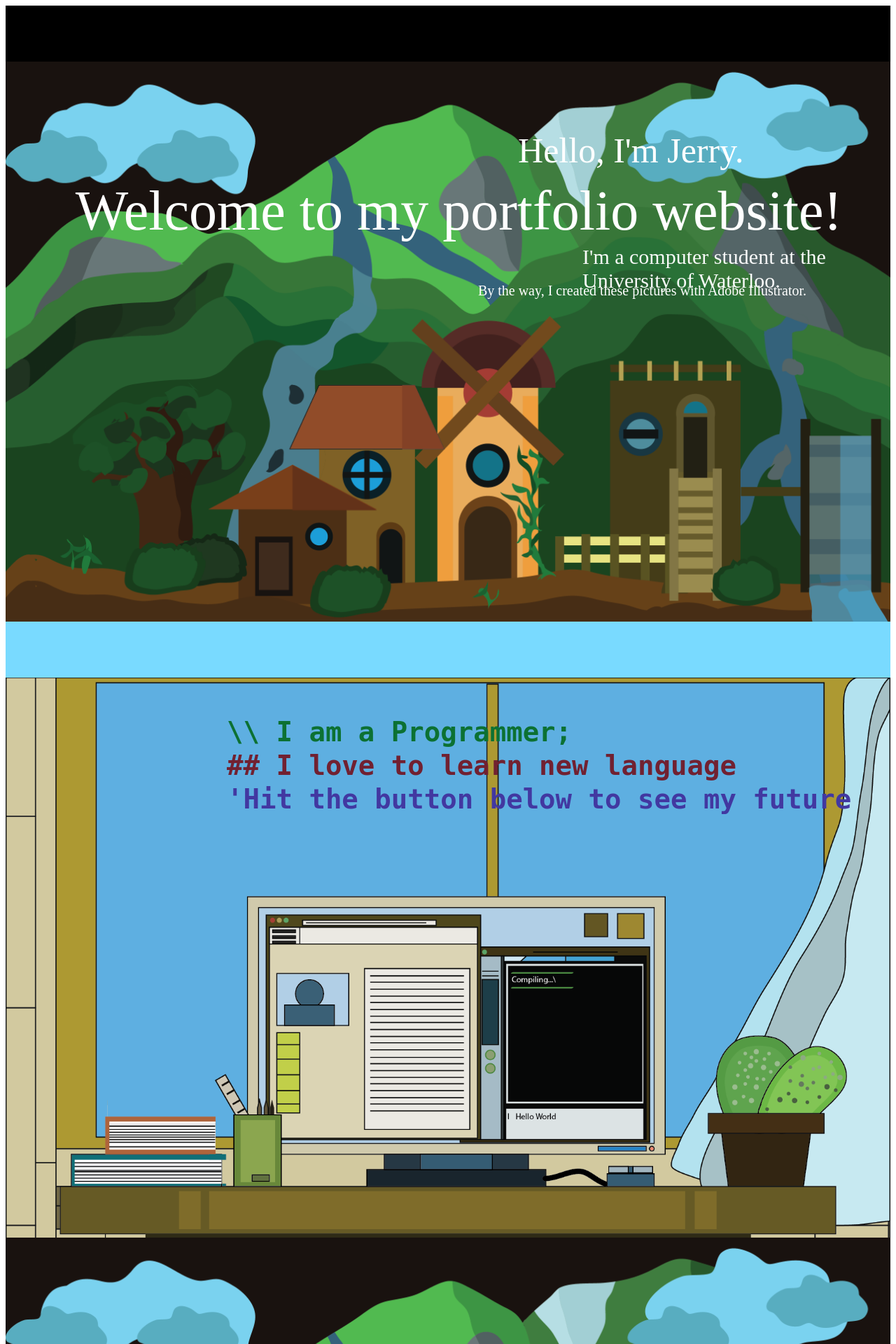
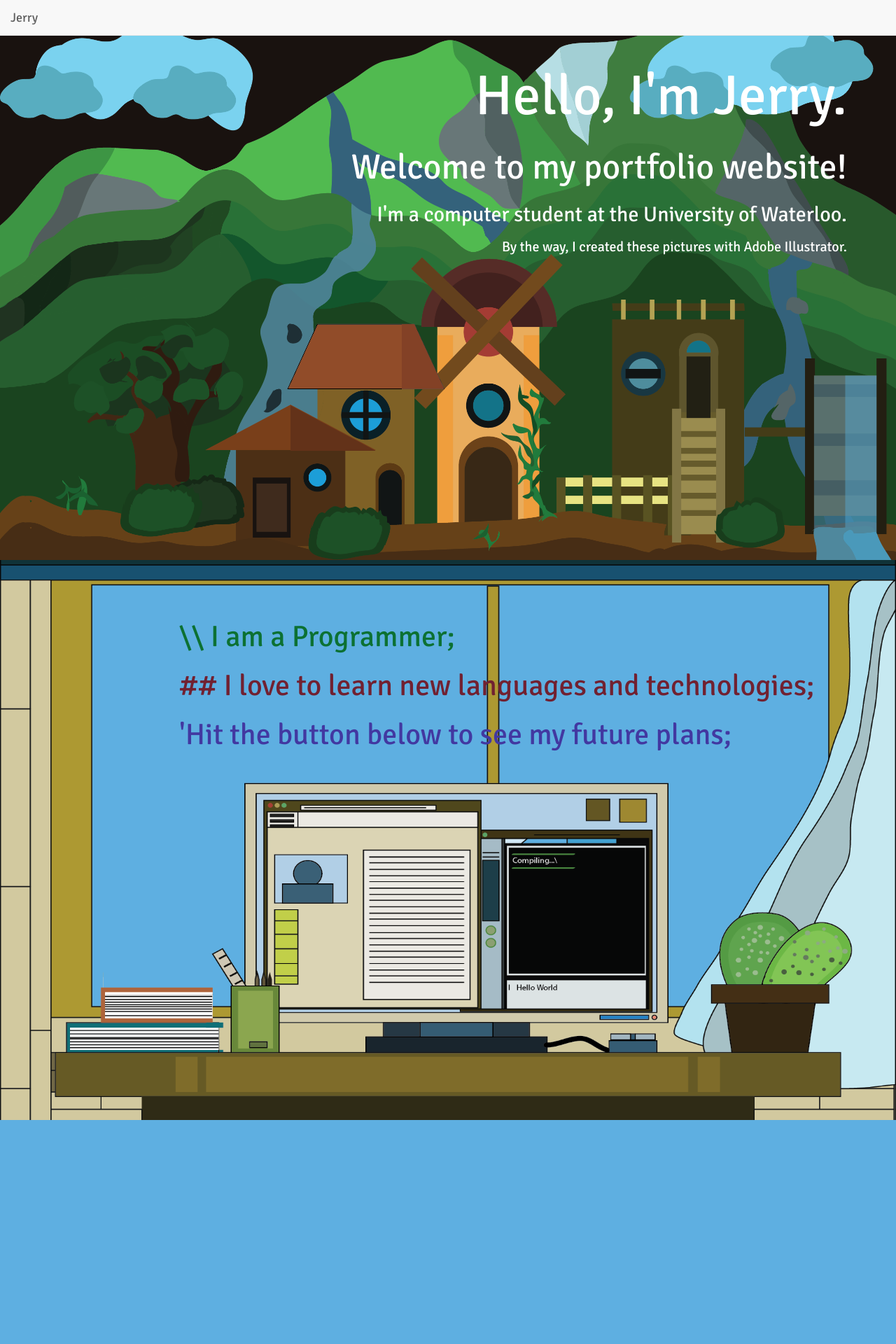
Before and after one commit to InnKeeper513/personnalWebsite, a Django app: page / in a window 1280 px wide. Shown: the top 1920 px of the page at 70% size. After the commit the page ends 1600 px from the top, so only its background shows below. Run offline with Django 3.2, Linux system fonts and the light colour scheme; some libraries are stand-ins or nearby versions.

Commit message:
Dynamic change to screen size

```diff
--- a/jerry_portfolio/urls.py
+++ b/jerry_portfolio/urls.py
@@ -17,7 +17,7 @@ from django.conf.urls import url,include
 from django.contrib import admin
 
 urlpatterns = [
-    url(r'^', include('portfolio.urls')),
+    url(r'', include('portfolio.urls')),
     url(r'^admin/', admin.site.urls),
 
 ]
--- a/portfolio/static/portfolio/css/index.css
+++ b/portfolio/static/portfolio/css/index.css
@@ -1,102 +1,70 @@
-body, html {
-    height: 100%;
-}
-
-.hello2{
-    font-size:80px;
-    color:white;
-    position: fixed;
-    top: 22%;
-    right:6%;
-    -webkit-animation-name: appearing; /* Safari 4.0 - 8.0 */
-    -webkit-animation-duration: 4s; /* Safari 4.0 - 8.0 */
-    animation-name:appearing;
-    z-index:1;
-}
-.hello1{
-    font-size:50px;
-    color:white;
-    position:fixed;
-    top:17%;
-    right:17%;
-    -webkit-animation-name: appearing; /* Safari 4.0 - 8.0 */
-    -webkit-animation-duration: 5s; /* Safari 4.0 - 8.0 */
-    animation-name:appearing;
-    z-index:1;
-}
-.hello3{
-    font-size:30px;
-    color:white;
-    position:fixed;
-    top:40%;
-    left:65%;
-    -webkit-animation-name: appearing; /* Safari 4.0 - 8.0 */
-    -webkit-animation-duration: 7s; /* Safari 4.0 - 8.0 */
-    animation-name:appearing;
-    z-index:1;
-}
-.hello4{
-    font-size:20px;
-    color:white;
-    position:fixed;
-    top:48%;
-    right: 10%;
-    -webkit-animation-name: appearing; /* Safari 4.0 - 8.0 */
-    -webkit-animation-duration: 3s; /* Safari 4.0 - 8.0 */
-    animation-name:appearing;
-    z-index:1;
+#header, .content{
+    width:100vw;
+    height:100vh;
 }
 
 
-.headerbar1{
-    height:80px;
-    top:0px;
-    background-color:black;
-    position:sticky;
-    z-index:2;
-}
-.headerbar2{
-    height:80px;
-    background-color: #79daff;
-    position:sticky;
-    z-index:4;
-}
-.bg {
-    /* The image used */
-    background-image: url("../resource/background image.png");
-    z-index:-1;
-
-    /* Full height */
-    height: 100%;
-    position:relative;
-    left:0px;
-    top:0px;
-    /* Center and scale the image nicely */
-    background-position: center;
-    background-repeat: no-repeat;
-    background-size: cover;
-    background-attachment: fixed
+#header .img-container, .content .img-container{
+    width:100vw;
+    height:100vh;
+    position: absolute;
+    display:flex;
+    justify-content: center;
+    align-items: center;
+    z-index: -1;
+    overflow: hidden;
 }
 
-.computer_bg {
-    /* The image used */
-    background-image: url("../resource/computer.png");
-    z-index:-1;
-    position:relative;
-
-    /* Full height */
-    height: 100%;
-    left:0px;
-
-    /* Center and scale the image nicely */
-    background-position: center;
-    background-repeat: no-repeat;
-    background-size: cover;
-    background-attachment: fixed
-
+#header .img-container{
+    position: fixed;
 }
 
-@keyframes appearing{
-    from {opacity: 0;}
-    to {opacity: 1;}
+#header .img-container img, .content .img-container img{
+    max-width:100vw;
+    max-height:100vh;
+    min-width:calc(100vh / 1652 * 2550);
+    min-height: calc(100vw /2550 * 1652);
+    width: 100%;
 }
+
+#header p{
+  color:white;
+  width: 100%;
+  text-align: right;
+}
+
+.content p{
+  font-size: 3em
+}
+
+#header .container{
+  padding-top: 10vh;
+}
+
+.content .container-fluid{
+  padding-top: 10vh;
+  padding-left: 20vw;
+}
+
+#header .container p:nth-child(1){
+    font-size:80px;
+}
+#header .container p:nth-child(2){
+    font-size:50px;
+}
+#header .container p:nth-child(3){
+    font-size:30px;
+}
+#header .container p:nth-child(4){
+    font-size:20px;
+}
+
+.content .container-fluid p:nth-child(1){
+    color: #0c7133;
+}
+.content .container-fluid p:nth-child(2){
+    color: #712131;
+}
+.content .container-fluid p:nth-child(3){
+    color: #4238a1;
+}
--- /dev/null
+++ b/portfolio/static/portfolio/css/style.css
@@ -0,0 +1,6 @@
+body, html {
+    min-height: 100vh;
+    height: 100%;
+    width: 100%;
+    font-family: 'Signika', sans-serif;
+}
--- /dev/null
+++ b/portfolio/static/portfolio/js/index.js
@@ -0,0 +1,20 @@
+
+const delay = {
+  1: 500,
+  3: 1000,
+  4: 1500,
+  2: 2000,
+};
+
+$(document).ready(function(){
+  $("#header .container p").css("opacity", 0);
+  $("#header .container p").removeAttr("hidden");
+  $("#header .container p").each(function(i){
+    const _this = $(this);
+    setTimeout(function(){
+      _this.animate({
+          opacity: 1,
+      }, 2000);
+    }, delay[i+1]);
+  });
+});
--- /dev/null
+++ b/portfolio/templates/portfolio/base.html
@@ -0,0 +1,26 @@
+{% load static %}
+<!DOCTYPE html>
+<html>
+<head>
+    <meta charset="UTF-8">
+    <meta name="viewport" content="width=device-width, initial-scale=1.0">
+    <title>Ruijie Tang's Portfolio Website</title>
+    <link rel="stylesheet" href="https://cdnjs.cloudflare.com/ajax/libs/normalize/7.0.0/normalize.min.css">
+    <link href="https://maxcdn.bootstrapcdn.com/bootstrap/3.3.7/css/bootstrap.min.css" rel="stylesheet" integrity="sha384-BVYiiSIFeK1dGmJRAkycuHAHRg32OmUcww7on3RYdg4Va+PmSTsz/K68vbdEjh4u" crossorigin="anonymous">
+    <link href="https://fonts.googleapis.com/css?family=Signika" rel="stylesheet">
+    <link rel="stylesheet" href="{% static 'portfolio/css/style.css'%}">
+    {% block styles %}
+    {% endblock %}
+</head>
+<body>
+  <nav class="navbar navbar-default navbar-fixed-top navbar-light bg-faded">
+    <a class="navbar-brand">Jerry</a>
+  </nav>
+{% block body %}
+{% endblock %}
+
+<script src="http://ajax.googleapis.com/ajax/libs/jquery/1/jquery.js"></script>
+{% block scripts %}
+{% endblock %}
+</body>
+</html>
--- a/portfolio/templates/portfolio/index.html
+++ b/portfolio/templates/portfolio/index.html
@@ -1,96 +1,41 @@
+{% extends 'portfolio/base.html' %}
 {% load static %}
-<!DOCTYPE html>
-<html>
-<head>
-    <meta http-equiv="content-type" content="text/html; charset=UTF-8">
-    <title>Ruijie Tang's Portfolio Website</title>
-    <link rel="stylesheet" href="{% static 'portfolio/css/index.css'%}" type="text/css">
-    <link rel="stylesheet" href="{% static 'portfolio/css/tapping.css'%}" type="text/css">
-    <script src="http://ajax.googleapis.com/ajax/libs/jquery/1/jquery.js"></script>
-</head>
-<body>
 
-    <nav class="headerbar1"></nav>
-    <div class="bg"></div>
+{% block styles %}
+<link rel="stylesheet" href="{% static 'portfolio/css/index.css' %}">
+{% endblock %}
 
+{% block body %}
+<div id="header">
+  <div class="img-container">
+    <img src="{% static 'portfolio/resource/background_image.png' %}">
+  </div>
+  <div class="container">
+    <p hidden>Hello, I'm Jerry.</p>
+    <p hidden>Welcome to my portfolio website!</p>
+    <p hidden>I'm a computer student at the University of Waterloo.</p>
+    <p hidden>By the way, I created these pictures with Adobe Illustrator.</p>
+  </div>
+</div>
+
+<div class="content">
+  <div class="img-container">
+    <img src="{% static 'portfolio/resource/computer.png' %}">
+  </div>
+  <div class="container-fluid">
     <p class="hello1">
-        Hello, I'm Jerry.
+        \\ I am a Programmer;
     </p>
     <p class="hello2">
-        Welcome to my portfolio website!
-    </p>
-    <p class="hello3">
-        I'm a computer student at the University of Waterloo.
+        ## I love to learn new languages and technologies;
     </p>
     <p class="hello4">
-        By the way, I created these pictures with Adobe Illustrator.
+        'Hit the button below to see my future plans;
     </p>
-    <nav class="headerbar2"></nav>
+  </div>
+<div>
+{% endblock %}
 
-    <div class="computer_bg">
-    </div>
-    <script type="text/javascript">
-        var element1 = document.createElement("p");
-        var text1 = document.createTextNode("\\\\ I am a Programmer;");
-        var id1 = "first-line";
-        element1.appendChild(text1);
-        element1.setAttribute("id", id1);
-
-        var element2 = document.createElement("p");
-        var text2 = document.createTextNode("## I love to learn new languages and technologies;");
-        var id2 = "second-line";
-        element2.appendChild(text2);
-        element2.setAttribute("id", id2);
-
-        var element3 = document.createElement("p");
-        var text3 = document.createTextNode("'Hit the button below to see my future plans;1");
-        var id3 = "third-line";
-        element3.appendChild(text3);
-        element3.setAttribute("id", id3);
-        $(document).scroll(function() {
-            if ($(window).scrollTop() > 300 && !document.getElementById(id1)) {
-                document.querySelector(".computer_bg").appendChild(element1);
-            }
-            if(document.getElementById(id1) && !document.getElementById(id2)){
-                document.querySelector(".computer_bg").appendChild(element2);
-            }
-            if(document.getElementById(id2) && !document.getElementById(id3)){
-                document.querySelector(".computer_bg").appendChild(element3);
-            }
-        });
-    </script>
-    <script>
-        var $logos = $('.hello1');
-        $(document).scroll(function() {
-            if($(window).scrollTop() > 100){
-                $(".hello1").fadeOut("slow");
-            } else
-                $(".hello1").fadeIn("slow");
-        });
-        var $logos2 = $('.hello2');
-        $(document).scroll(function() {
-            if($(window).scrollTop() > 300){
-                $(".hello2").fadeOut("slow");
-            } else
-                $(".hello2").fadeIn("slow");
-        });
-        var $logos3 = $('.hello3');
-        $(document).scroll(function() {
-            if($(window).scrollTop() > 500){
-                $(".hello3").fadeOut("slow");
-            } else
-                $(".hello3").fadeIn("slow");
-        });
-        var $logos4 = $('.hello4');
-        $(document).scroll(function() {
-            if($(window).scrollTop() > 600){
-                $(".hello4").fadeOut("slow");
-            } else
-                $(".hello4").fadeIn("slow");
-        });
-    </script>
-    <div class="bg"></div>
-
-
-</body>
-</html>
+{% block scripts %}
+<script src="{% static 'portfolio/js/index.js' %}"></script>
+{% endblock %}
```
Also changed, not shown: portfolio/static/portfolio/resource/background_image.png (added), 2 other files.
